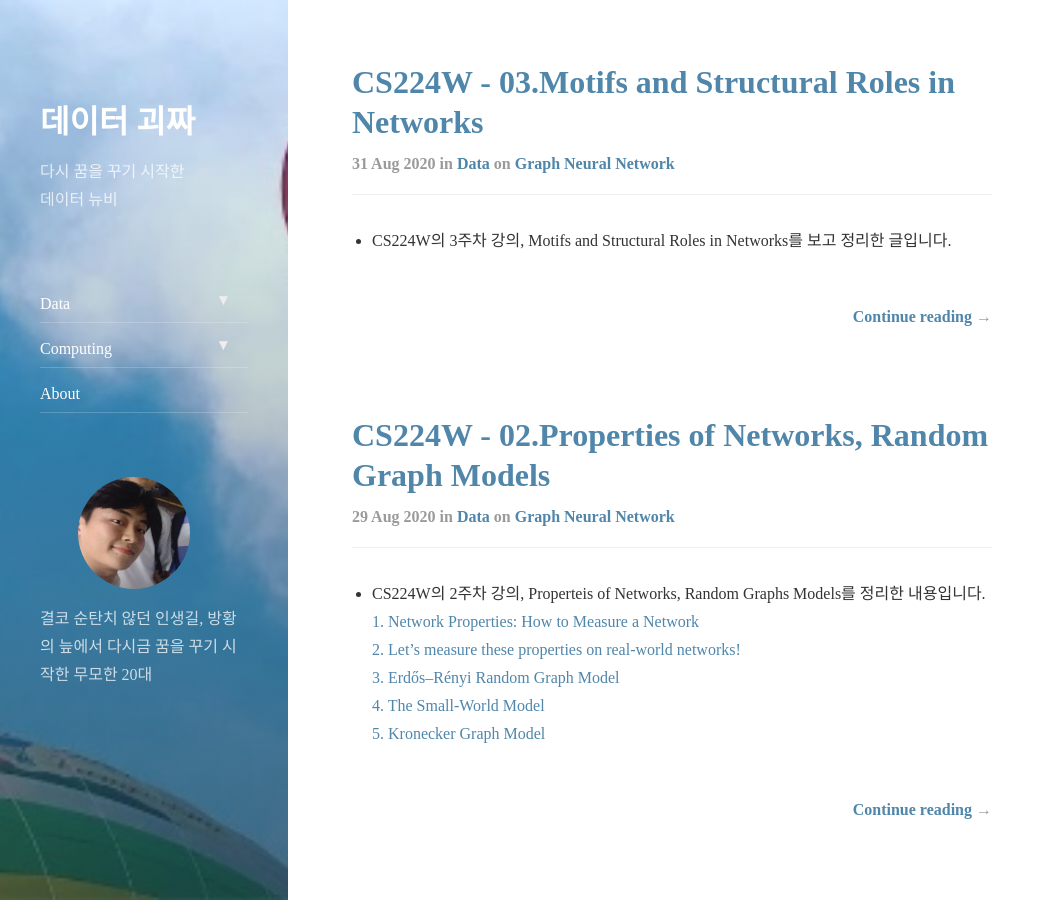
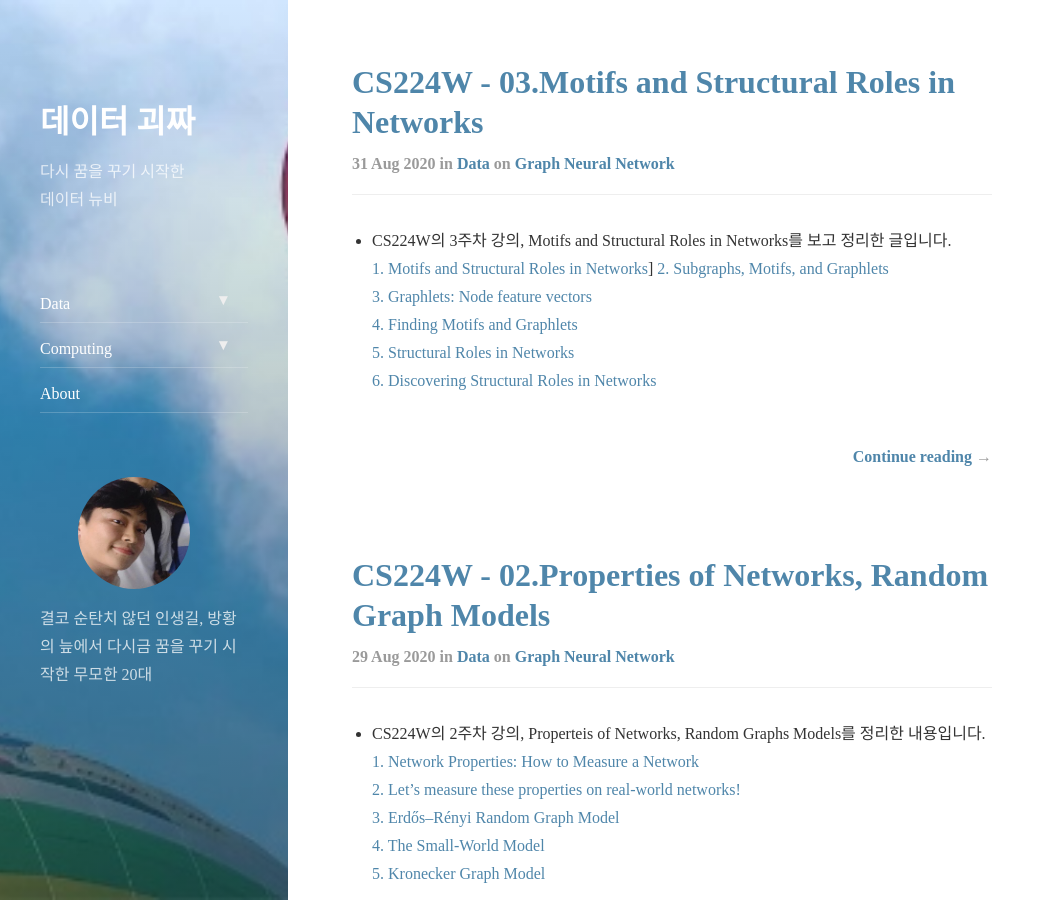
Before and after one commit to tryumanshow/data-weirdo.github.io, a Jekyll site: the page built from index.html, in a window 1280 px wide and 900 px high, scrolled down 355 px. Shown: the whole window, without its empty margins (0-1055 px from the left). Built offline with Jekyll 4.4.1, drawn with Linux system fonts in a browser that asks for light colours; nearby versions of some CDN libraries; the list of posts is cut into pages by our own code.

Commit message:
Make contents

```diff
--- a/_posts/2020-08-31-data-gnn-03.motifs.markdown
+++ b/_posts/2020-08-31-data-gnn-03.motifs.markdown
@@ -8,9 +8,17 @@ comments: true
 ---
 
 - CS224W의 3주차 강의, Motifs and Structural Roles in Networks를 보고 정리한 글입니다.
+  [1. Motifs and Structural Roles in Networks](#motifs-and-structural-roles-in-networks)]
+  [2. Subgraphs, Motifs, and Graphlets](#subgraphs-motifs-and-graphlets)
+  [3. Graphlets: Node feature vectors](#graphlets-node-feature-vectors)
+  [4. Finding Motifs and Graphlets](#finding-motifs-and-graphlets)
+  [5. Structural Roles in Networks](#structural-roles-in-networks)
+  [6. Discovering Structural Roles in Networks](#discovering-structural-roles-in-networks)
+
 
 ---
 
+##  Motifs and Structural Roles in Networks
 ### 부분그래프 (Subgraph = Subnetworks)
 - Network의 Building block
   ![GNN03-1](https://user-images.githubusercontent.com/43376853/91663880-7c01d180-eb26-11ea-96af-c47cd8e65e33.png)
```
